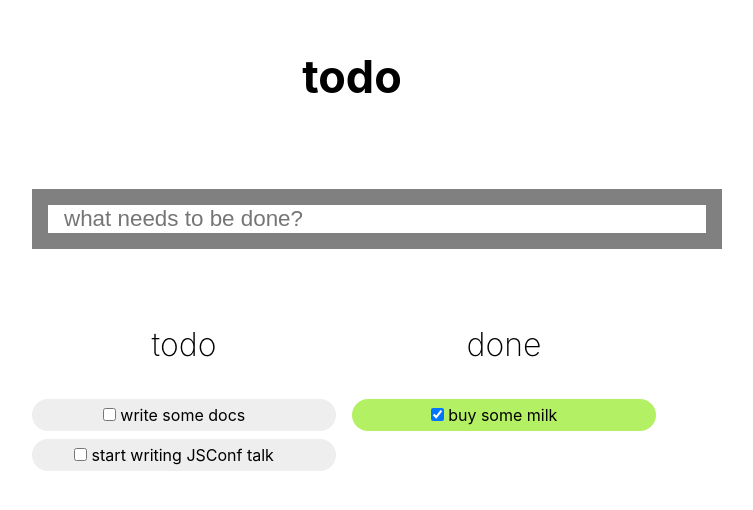
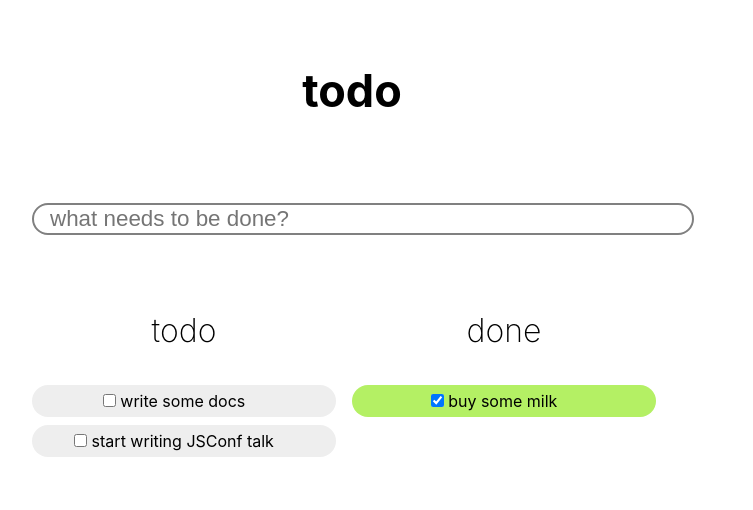
Before and after one commit to syoung5345/to-do, a Svelte app: page / in a window 1280 px wide. Shown: the part 164-674 px from the top of the page, without its empty margins (288-1041 px from the left). Built offline with nearby package versions, Linux system fonts and the light colour scheme; no server answers.

Commit message:
Update App.svelte

```diff
--- a/src/App.svelte
+++ b/src/App.svelte
@@ -91,14 +91,17 @@
 
 	input {
     margin: 0;
-    border: solid gray 1rem;
+    border: solid gray 2px;
+    border-radius: 1rem;
     font-size: 1em;
     color: gray;
     padding-left: 1rem;
   }
 
   input:focus {
-    border-radius: 1rem;
+    border-radius: none;
+    border: none;
+    box-shadow: none;
   }
 
   ::placeholder {
```
